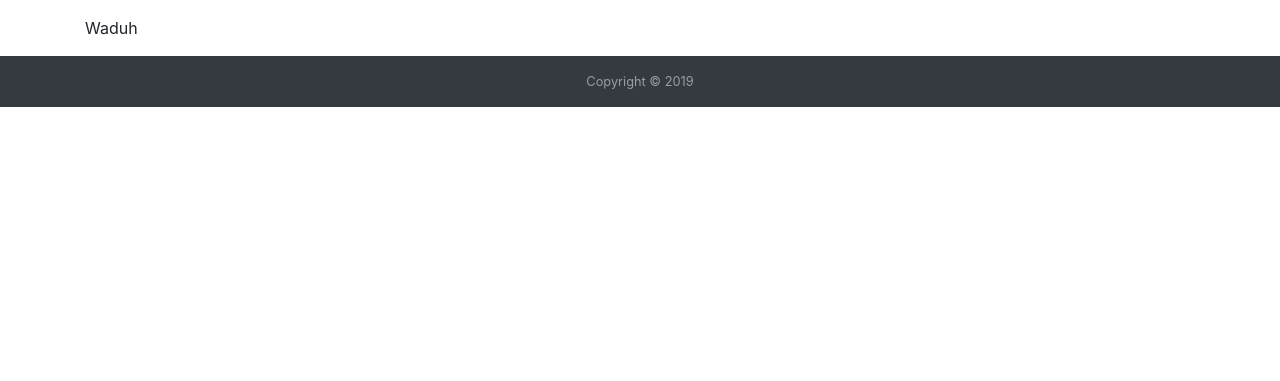
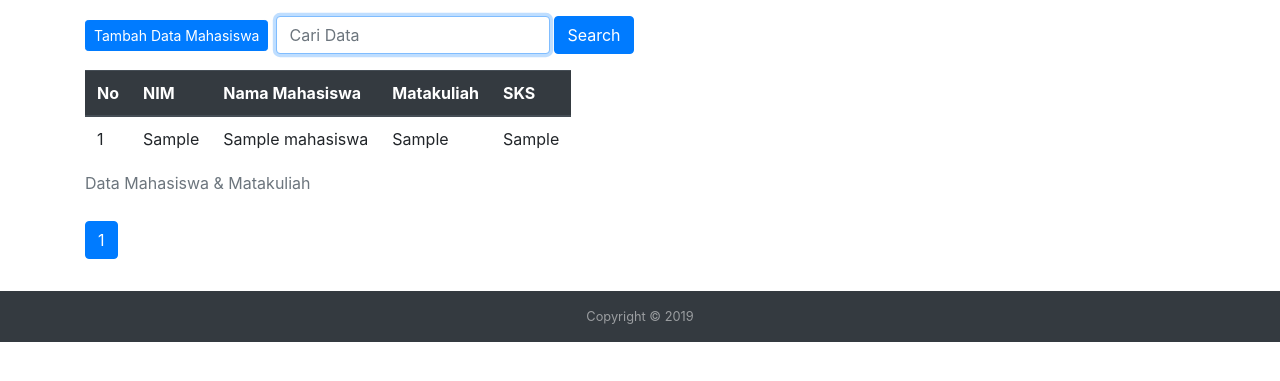
Before and after one commit to suryamsj/crud, a PHP site: page / in a window 1280 px wide. Shown: the part 56-437 px from the top of the page. Run offline with PHP 8.4, Linux system fonts and the light colour scheme; tables that the repository leaves empty or names only in its code hold one stand-in row (values such as "Sample post"); some libraries are stand-ins or nearby versions.

Commit message:
Add files via upload

```diff
--- a/content/tampil/tampil.php
+++ b/content/tampil/tampil.php
@@ -1 +1,55 @@
-Waduh
+<?php
+//Pemanggilan fungsi
+require 'function/fungsi.php';
+
+//Halaman
+$halaman = 5;
+$data = count(query("SELECT * FROM mahasiswa"));
+$total = ceil($data / $halaman);
+$aktif = (isset($_GET["page"])) ? $_GET["page"] : 1;
+$awal = ($halaman * $aktif) - $halaman;
+
+$result = query("SELECT NIM,nama,nm_mk,sks FROM mahasiswa INNER JOIN matakuliah ON matakuliah.KDMK=mahasiswa.KDMK LIMIT $awal,$halaman");
+
+if (isset($_POST["cari"])) {
+    $result = carisemua($_POST["mencari"]);
+}
+?>
+
+<div class="row">
+    <div class="col-lg-12">
+
+        <form class="form-inline" action="" method="POST">
+            <a href="index.php?halaman=tambahmhs" title="Tambah Data Mahasiswa" class="btn btn-primary btn-sm text-white mr-2"><i class="fa fa-plus" aria-hidden="true"></i>
+                Tambah Data Mahasiswa</a>
+            <input class="form-control mr-sm-1" type="search" placeholder="Cari Data" name="mencari" aria-label="Search" autofocus autocomplete="off">
+            <button class="btn btn-primary my-2 my-sm-0" type="submit" name="cari">Search</button>
+        </form>
+
+        <table class="table table-responsive table-hover">
+            <caption>Data Mahasiswa & Matakuliah</caption>
+            <thead class="thead-dark">
+                <tr>
+                    <th>No</th>
+                    <th>NIM</th>
+                    <th>Nama Mahasiswa</th>
+                    <th>Matakuliah</th>
+                    <th>SKS</th>
+                </tr>
+            </thead>
+            <tbody>
+                <?php $a = 1; ?>
+                <?php foreach ($result as $row) : ?>
+                    <tr>
+                        <td><?= $a++ ?></td>
+                        <td><?= $row["NIM"]; ?></td>
+                        <td><?= $row["nama"]; ?></td>
+                        <td><?= $row["nm_mk"]; ?></td>
+                        <td><?= $row["sks"]; ?></td>
+                    </tr>
+                <?php endforeach ?>
+            </tbody>
+        </table>
+        <?php require 'source/navhome.php'; ?>
+    </div>
+</div>
```
Also changed, not shown: content/tampil/mahasiswa.php (added, +66 -0 lines), content/tampil/matakuliah.php (added, +45 -0 lines).
